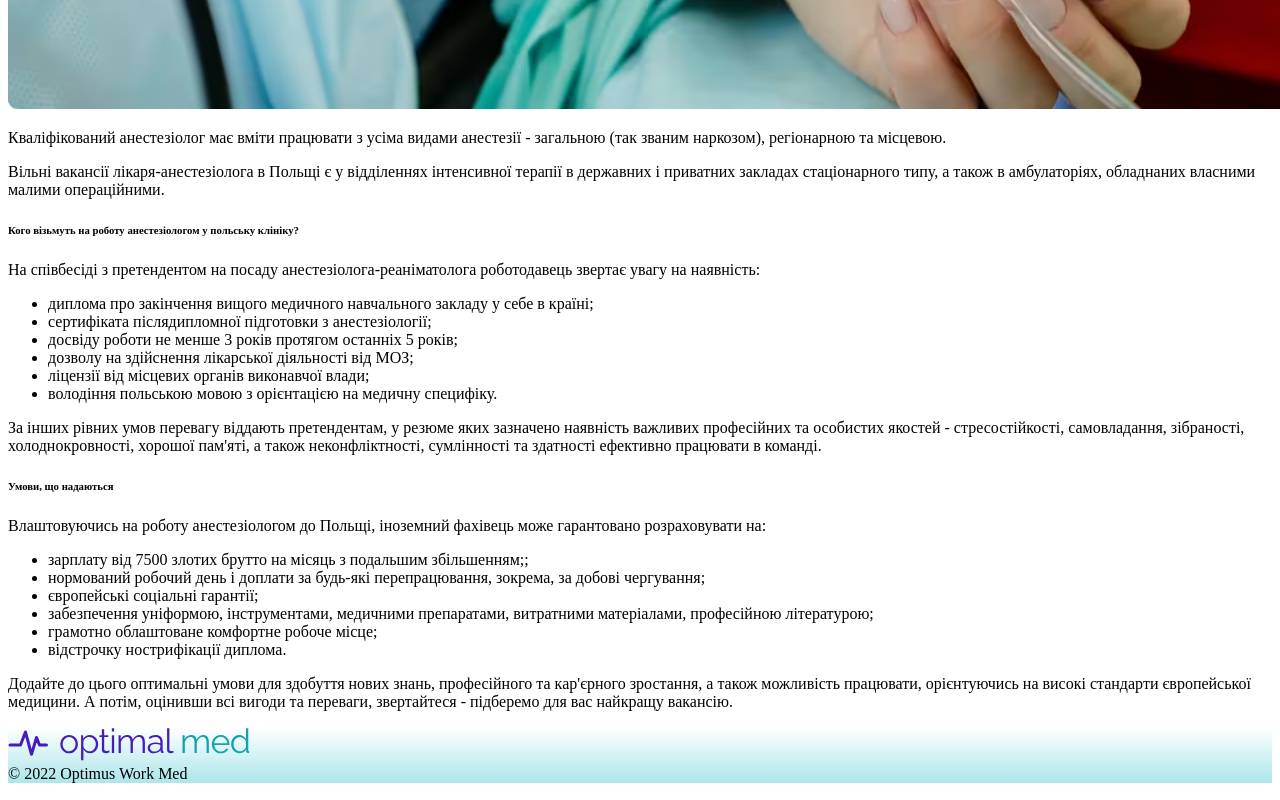
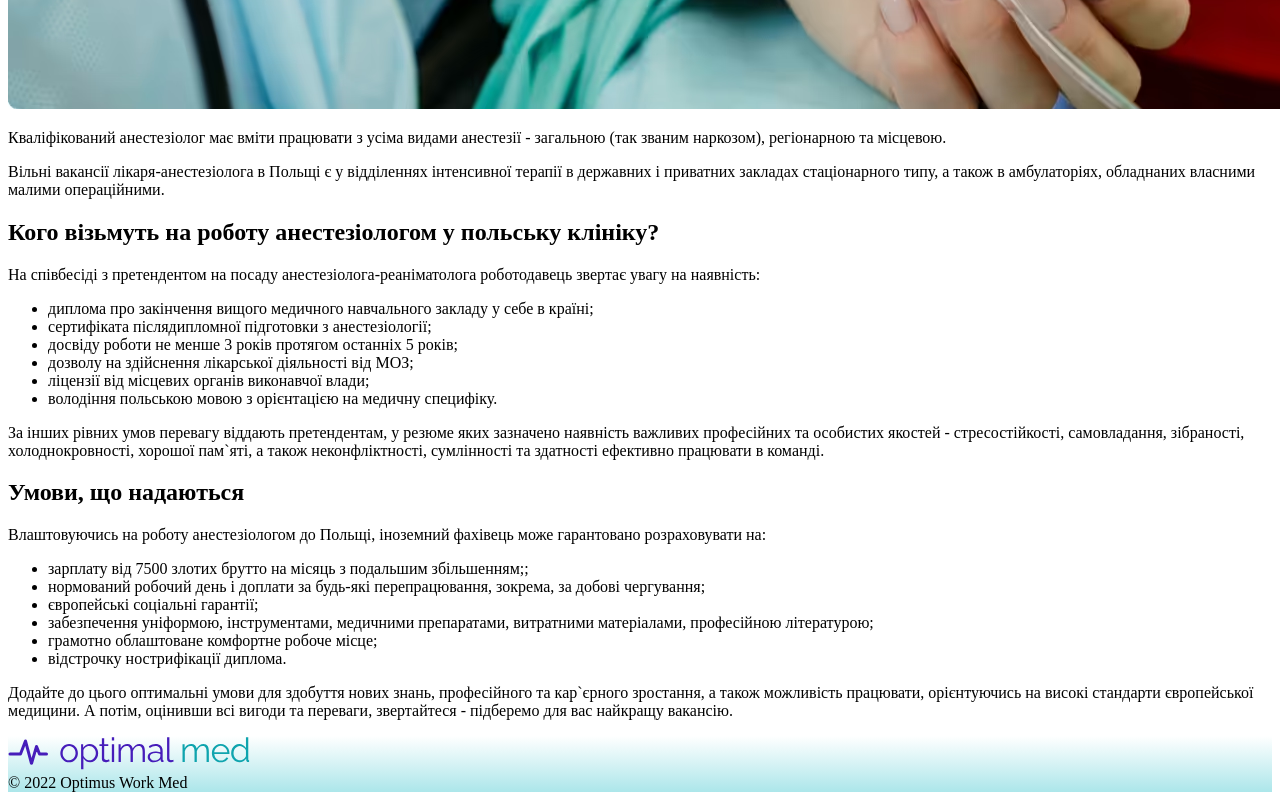
Before and after one commit to Mortiarion/svelteKit-pack-starter--optimalMed, a SvelteKit app: page /pages-doctors/anestesiologist in a window 1280 px wide. Shown: the part 1289-2089 px from the top of the page. Built offline with nearby package versions, Linux system fonts and the light colour scheme.

Commit message:
1. практично завершив головний шаблон

```diff
--- a/src/lib/components/components-pages-doctors/SectionPrimary.svelte
+++ b/src/lib/components/components-pages-doctors/SectionPrimary.svelte
@@ -1,13 +1,14 @@
 <script lang="ts">
-	import type { ListItemData } from '$lib/types';
+	import type { ListItemData, SectionPrimaryType } from '$lib/types';
 	import Section from '$lib/base-components/Section.svelte';
 	import Container from '$lib/base-components/Container.svelte';
 	import List from '$lib/base-components/List.svelte';
-    import Heading from '$lib/base-components/Heading.svelte';
+	import Heading from '$lib/base-components/Heading.svelte';
 
 	export let data: {
 		ListData: ListItemData[];
 		ListData2: ListItemData[];
+		SectionPrimaryData: SectionPrimaryType;
 	};
 </script>
 
@@ -15,47 +16,32 @@
 	<Container classes="2xl:max-w-3xl">
 		<div class="primary-requirements">
 			<p class="mb-5">
-				Кваліфікований анестезіолог має вміти працювати з усіма видами анестезії - загальною (так
-				званим наркозом), регіонарною та місцевою.
+				{data.SectionPrimaryData.paragraph}
 			</p>
 			<p class="mb-5">
-				Вільні вакансії лікаря-анестезіолога в Польщі є у відділеннях інтенсивної терапії в
-				державних і приватних закладах стаціонарного типу, а також в амбулаторіях, обладнаних
-				власними малими операційними.
+				{data.SectionPrimaryData.paragraph2}
 			</p>
-
-			<h6 class="mb-5 text-3xl font-bold">
-				Кого візьмуть
-				<span class=" text-biruza"> на роботу анестезіологом у польську клініку? </span>
-			</h6>
+			<Heading level="h2" classes="mb-5 text-3xl font-bold">
+				{data.SectionPrimaryData.title}
+				<span class=" text-biruza">{data.SectionPrimaryData.subtitle}</span>
+			</Heading>
 			<p class="mb-5">
-				На співбесіді з претендентом на посаду анестезіолога-реаніматолога роботодавець звертає
-				увагу на наявність:
+				{data.SectionPrimaryData.paragraph3}
 			</p>
-
 			<List items={data.ListData} />
-
 			<p class="mb-5">
-				За інших рівних умов перевагу віддають претендентам, у резюме яких зазначено наявність
-				важливих професійних та особистих якостей - стресостійкості, самовладання, зібраності,
-				холоднокровності, хорошої пам'яті, а також неконфліктності, сумлінності та здатності
-				ефективно працювати в команді.
+				{data.SectionPrimaryData.paragraph4}
 			</p>
-			<h6 class="mb-5 text-3xl font-bold">
-				Умови, що
-				<span class="text-biruza"> надаються </span>
-			</h6>
+			<Heading level="h2" classes="mb-5 text-3xl font-bold">
+				{data.SectionPrimaryData.title1}
+				<span class="text-biruza">{data.SectionPrimaryData.subtitle1}</span>
+			</Heading>
 			<p class="mb-5">
-				Влаштовуючись на роботу анестезіологом до Польщі, іноземний фахівець може гарантовано
-				розраховувати на:
+				{data.SectionPrimaryData.paragraph5}
 			</p>
 			<List items={data.ListData2} />
-
 			<p class="mb-5">
-				Додайте до цього оптимальні умови для здобуття нових знань, професійного та кар'єрного
-				зростання, а також можливість працювати, орієнтуючись на високі стандарти європейської
-				медицини. А потім, оцінивши всі вигоди та переваги, звертайтеся - підберемо для вас найкращу
-				вакансію.
+				{data.SectionPrimaryData.paragraph6}
 			</p>
 		</div>
 	</Container>
--- a/src/routes/pages-doctors/+layout.svelte
+++ b/src/routes/pages-doctors/+layout.svelte
@@ -17,7 +17,6 @@
 	</Section>
 	<main class="flex-auto">
 		<slot />
-
 	</main>
 	<Footer />
 </div>
--- a/src/routes/pages-doctors/anestesiologist/+page.server.ts
+++ b/src/routes/pages-doctors/anestesiologist/+page.server.ts
@@ -1,12 +1,18 @@
 import type { PageServerLoad } from './$types';
+import type {
+	BreadcrumbData,
+	SectionWorkData,
+	SectionDutiesData,
+	SectionPrimaryType
+} from '$lib/types';
 
 export const load: PageServerLoad = async () => {
-	const BreadcrumbData = {
+	const BreadcrumbData: BreadcrumbData = {
 		bredCrumbsHead: 'Головна',
 		bredCrumbsCategories: 'Робота анестезіологом у Польщі'
 	};
 
-	const SectionWorkData = {
+	const SectionWorkData: SectionWorkData = {
 		heading: 'Робота',
 		subtitle: 'анестезіологом у Польщі',
 		paragraph1:
@@ -15,7 +21,7 @@ export const load: PageServerLoad = async () => {
 			'Наша компанія пропонує працевлаштування та подальшу підтримку лікарям-вихідцям з України та Білорусі. З нашою допомогою ви отримаєте можливість обирати з великої кількості вакансій з різними умовами в різних регіонах країни.'
 	};
 
-	const SectionDutiesData = {
+	const SectionDutiesData: SectionDutiesData = {
 		heading: 'Посадові',
 		subtitle: 'обов`язки анестезіолога',
 		paragraph:
@@ -82,12 +88,32 @@ export const load: PageServerLoad = async () => {
 		}
 	];
 
+	const SectionPrimaryData: SectionPrimaryType = {
+		paragraph:
+			'Кваліфікований анестезіолог має вміти працювати з усіма видами анестезії - загальною (так званим наркозом), регіонарною та місцевою.',
+		title: 'Кого візьмуть',
+		subtitle: 'на роботу анестезіологом у польську клініку?',
+		paragraph2:
+			'Вільні вакансії лікаря-анестезіолога в Польщі є у відділеннях інтенсивної терапії в державних і приватних закладах стаціонарного типу, а також в амбулаторіях, обладнаних власними малими операційними.',
+		paragraph3:
+			'На співбесіді з претендентом на посаду анестезіолога-реаніматолога роботодавець звертає увагу на наявність:',
+		paragraph4:
+			'За інших рівних умов перевагу віддають претендентам, у резюме яких зазначено наявність важливих професійних та особистих якостей - стресостійкості, самовладання, зібраності, холоднокровності, хорошої пам`яті, а також неконфліктності, сумлінності та здатності ефективно працювати в команді.',
+		paragraph5:
+			'Влаштовуючись на роботу анестезіологом до Польщі, іноземний фахівець може гарантовано розраховувати на:',
+		paragraph6:
+			'Додайте до цього оптимальні умови для здобуття нових знань, професійного та кар`єрного зростання, а також можливість працювати, орієнтуючись на високі стандарти європейської медицини. А потім, оцінивши всі вигоди та переваги, звертайтеся - підберемо для вас найкращу вакансію.',
+		title1: 'Умови, що',
+		subtitle1: 'надаються'
+	};
+
 	return {
 		BreadcrumbData,
 		SectionWorkData,
 		SectionDutiesData,
 		ListData,
 		ListData2,
-		SectionDutiesListData
+		SectionDutiesListData,
+		SectionPrimaryData
 	};
 };
--- a/src/routes/pages-doctors/anestesiologist/+page.svelte
+++ b/src/routes/pages-doctors/anestesiologist/+page.svelte
@@ -1,17 +1,33 @@
 <!-- <h1>ANESTESIOLOGIST</h1> -->
 
 <script lang="ts">
+	import type {
+		ListItemData,
+		SectionPrimaryType,
+		BreadcrumbData,
+		SectionWorkData,
+		SectionDutiesData
+	} from '$lib/types';
+
 	import Breadcrumb from '$lib/components/components-pages-doctors/Bredcrumbs.svelte';
 	import SectionWork from '$lib/components/components-pages-doctors/SectionWork.svelte';
 	import SectionDuties from '$lib/components/components-pages-doctors/SectionDuties.svelte';
 	import SectionPrimary from '$lib/components/components-pages-doctors/SectionPrimary.svelte';
 	import SectionImage from '$lib/components/components-pages-doctors/SectionImage.svelte';
 
-	export let data;
+	export let data: {
+		BreadcrumbData: BreadcrumbData;
+		SectionWorkData: SectionWorkData;
+		SectionPrimaryData: SectionPrimaryType;
+		SectionDutiesData: SectionDutiesData;
+		SectionDutiesListData: ListItemData[];
+		ListData: ListItemData[];
+		ListData2: ListItemData[];
+	};
 </script>
 
 <Breadcrumb data={data.BreadcrumbData} />
 <SectionWork data={data.SectionWorkData} />
-<SectionDuties {data} />
+<SectionDuties data={{ SectionDutiesData: data.SectionDutiesData, SectionDutiesListData: data.SectionDutiesListData }} />
 <SectionImage />
-<SectionPrimary {data} />
+<SectionPrimary data={{ SectionPrimaryData: data.SectionPrimaryData, ListData: data.ListData, ListData2: data.ListData2 }} />
```
Also changed, not shown: src/lib/types.ts (+14 -2 lines).
